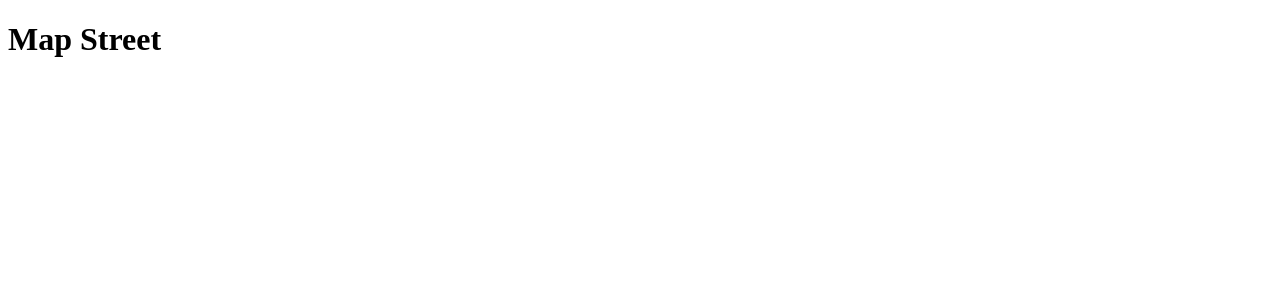
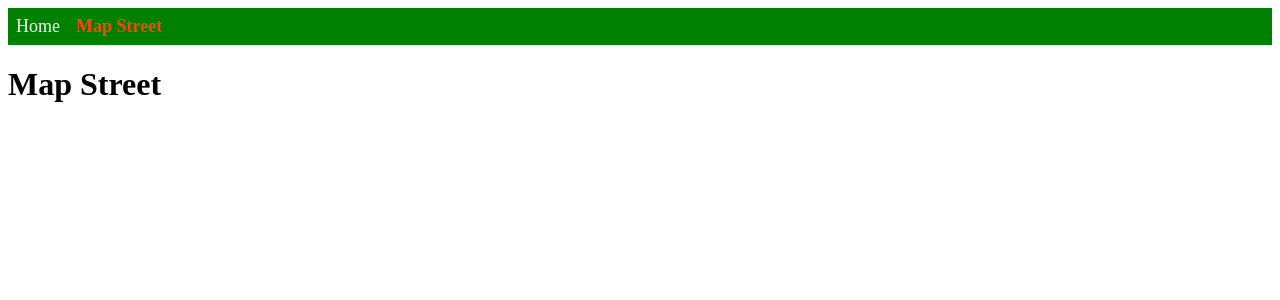
Before and after one commit to Louis-Gonzalez/green-Light, a Nuxt app: page /map-street in a window 1280 px wide. Shown: the top 300 px of the page. Built offline with nearby package versions, Linux system fonts and the light colour scheme.

Commit message:
ADD Navbar.vue

```diff
--- a/app/app.vue
+++ b/app/app.vue
@@ -1,6 +1,11 @@
+<script setup lang="ts">
+import Navbar from "~/components/Navbar.vue";
+</script>
+
 <template>
   <div>
     <NuxtLayout>
+      <Navbar />
       <NuxtPage />
     </NuxtLayout>
   </div>
--- /dev/null
+++ b/app/components/Navbar.vue
@@ -0,0 +1,57 @@
+<script setup lang="ts">
+const routeList = [
+  {
+    name: 'Home',
+    path: '/',
+  },
+  {
+    name: 'Map Street',
+    path: '/map-street',
+  },
+];
+</script>
+
+<template>
+  <nav class="navbar">
+    <div class="nav-links">
+      <div v-for="route in routeList" :key="route.path">
+        <NuxtLink
+            :to="route.path"
+            exact-active-class="active-link"
+        >
+          {{ route.name }}
+        </NuxtLink>
+
+      </div>
+    </div>
+  </nav>
+</template>
+
+<style>
+.navbar {
+  display: flex;
+  align-items: center;
+  justify-content: space-between;
+  padding: 0.5rem;
+  background-color: green;
+}
+
+.nav-links {
+  display: flex;
+  gap: 1rem;
+  flex-grow: 1;
+}
+
+.navbar a {
+  text-decoration: none;
+  color: whitesmoke;
+  font-size: large;
+}
+
+.navbar a.active-link {
+  color: orangered;
+  font-weight: bold;
+  font-size: large;
+  text-decoration: none;
+}
+</style>
```
